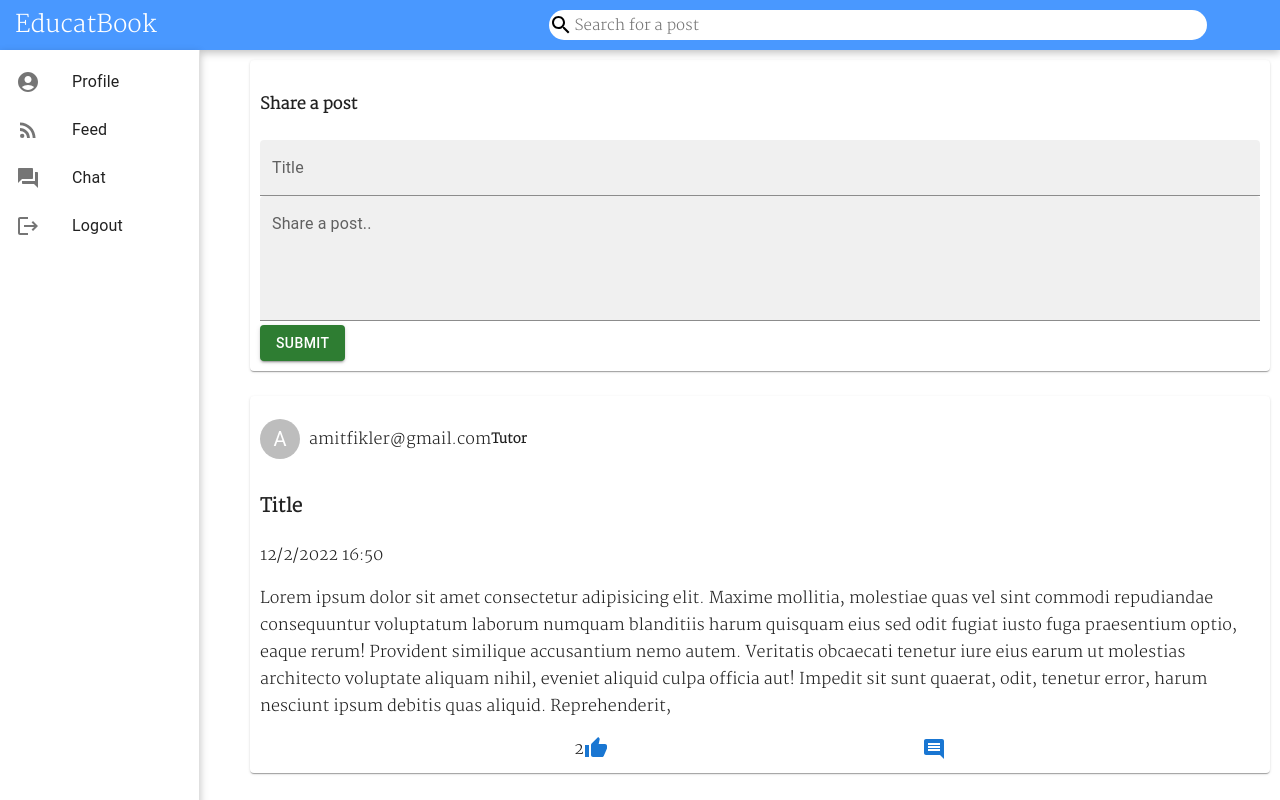
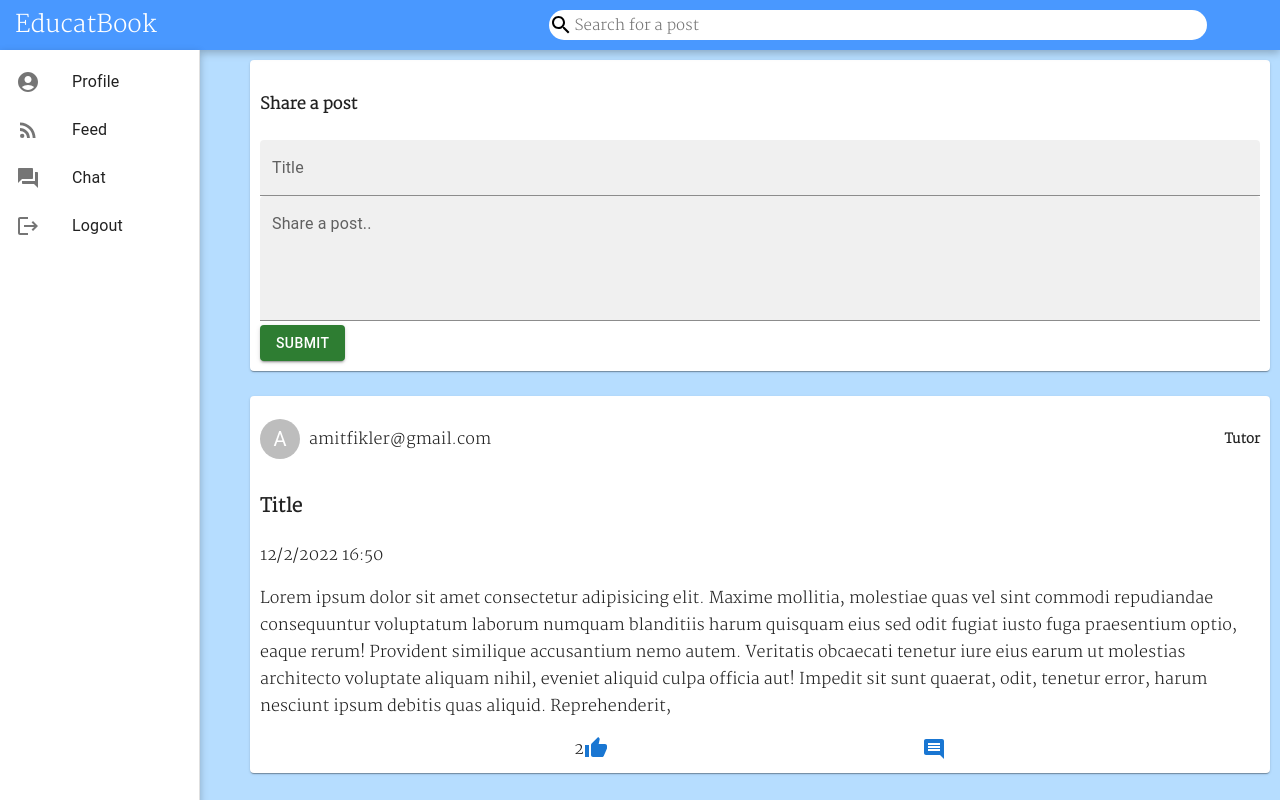
Before and after one commit to AmitFikler/educatebook, a React (Create React App) app in the folder frontend/: page / in a window 1280 px wide. Built offline with nearby package versions, Linux system fonts and the light colour scheme.

Commit message:
🖌️ Styling

```diff
--- a/frontend/src/index.css
+++ b/frontend/src/index.css
@@ -6,4 +6,5 @@
 
 body {
   margin: 0;
+  background-color: rgb(182, 221, 255);
 }
--- a/frontend/src/styles/homepage.css
+++ b/frontend/src/styles/homepage.css
@@ -28,6 +28,7 @@
   position: sticky;
   top: 0;
   box-shadow: rgba(0, 0, 0, 0.24) 0px 3px 8px;
+  z-index: 10;
 }
 
 .topbarLeft {
@@ -88,6 +89,7 @@
   display: flex;
   flex-direction: row;
   align-items: center;
+  justify-content: space-between;
 }
 
 .postEmail {
@@ -103,3 +105,7 @@
 .likes {
   display: flex;
 }
+
+.comment-container {
+  margin-top: 2px;
+}
```
